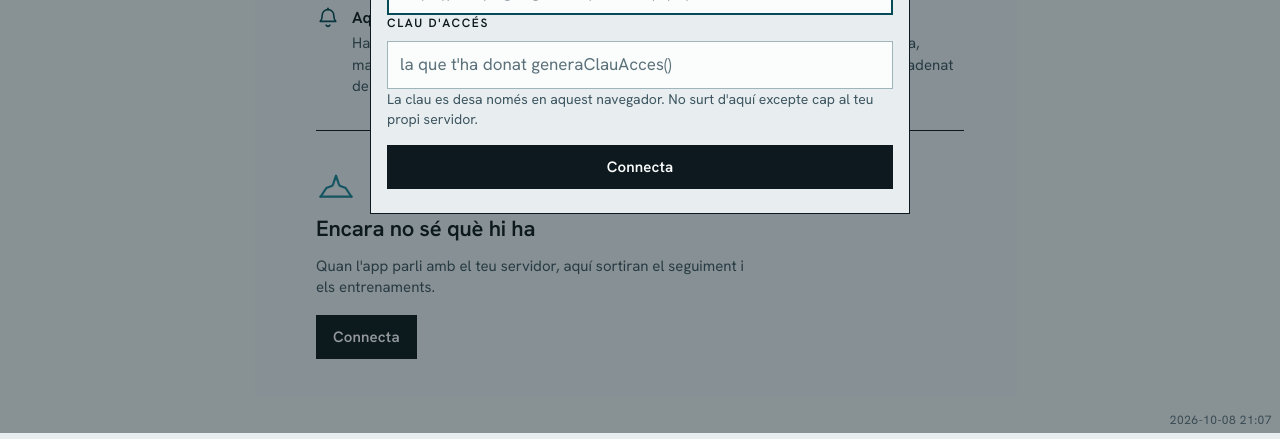
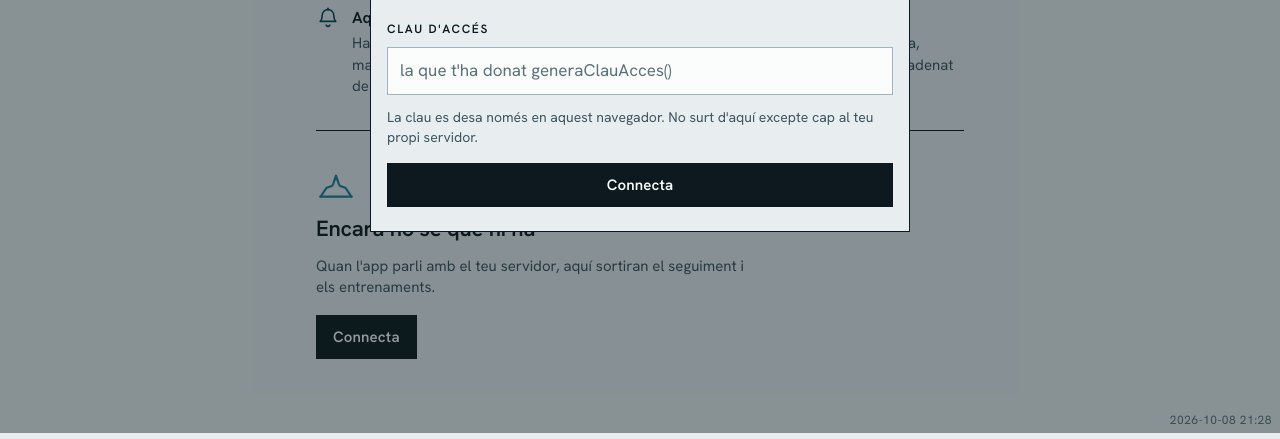
Before and after one commit to poldpm-apps/seguimentFitFat, a website: page index.html in a window 1280 px wide. Shown: the part 367-806 px from the top of the page. Drawn offline with Linux system fonts and the light colour scheme.

Commit message:
La finestra de connexió: aire entre els camps
Els camps de l'adreça i de la clau van directament al full, sense formulari,
i l'etiqueta de la clau quedava enganxada al camp de sobre.

Co-Authored-By: Claude Opus 5.5 <noreply@anthropic.com>

```diff
--- a/index.html
+++ b/index.html
@@ -273,6 +273,11 @@ input[type="date"].entrada { min-height: 48px; }
 .modal-cap h2 { font-size: 20px; font-weight: 600; letter-spacing: -.01em; text-transform: none; }
 .modal-cap .btn-icona { margin-right: calc(-1 * var(--e2)); }
 .modal > p + p, .modal > p + .formulari, .modal > p + .form-ajustos { margin-top: var(--e3); }
+/* La finestra de connexió posa els camps directament al full, sense formulari:
+   l'aire entre ells ha de venir d'aquí. */
+.modal > .camp + .camp { margin-top: var(--e5); }
+.modal > .camp-mal { margin-top: var(--e3); }
+.modal > .camp + .menut, .modal > .camp-mal + .menut { margin-top: var(--e3) !important; }
 @media (min-width: 640px) {
   .fosc { align-items: center; padding: var(--e5); }
   .modal { max-width: 540px; max-height: 86dvh; border: 1px solid var(--tinta);
@@ -585,7 +590,7 @@ input[type="date"].entrada { min-height: 48px; }
 <body>
 <!-- GENERAT PER eines/construeix.mjs — NO EDITIS AQUEST FITXER.
      La font són els fitxers de apps-script/. Torna a executar npm run construeix. -->
-<script>window.MARCA_JEFE = "2026-10-08 21:07 · en curs";</script>
+<script>window.MARCA_JEFE = "2026-10-08 21:28 · en curs";</script>
 <!--
   THESIS: cada control setmanal és una carena; dotze setmanes apilades són el pols
     del cos, i la d'ara, davant i fosca, és el veredicte. Refusa el tauler de
@@ -691,7 +696,7 @@ input[type="date"].entrada { min-height: 48px; }
 
 <script>
 /* GENERAT PER eines/construeix.mjs — NO EDITIS AQUEST FITXER. */
-window.MARCA_JEFE = "2026-10-08 21:07 · en curs";
+window.MARCA_JEFE = "2026-10-08 21:28 · en curs";
 </script>
 
 <script>
```
Also changed, not shown: apps-script/ui_estil.html (+5 -0 lines), apps-script/ui_marca.html (+1 -1 lines).
